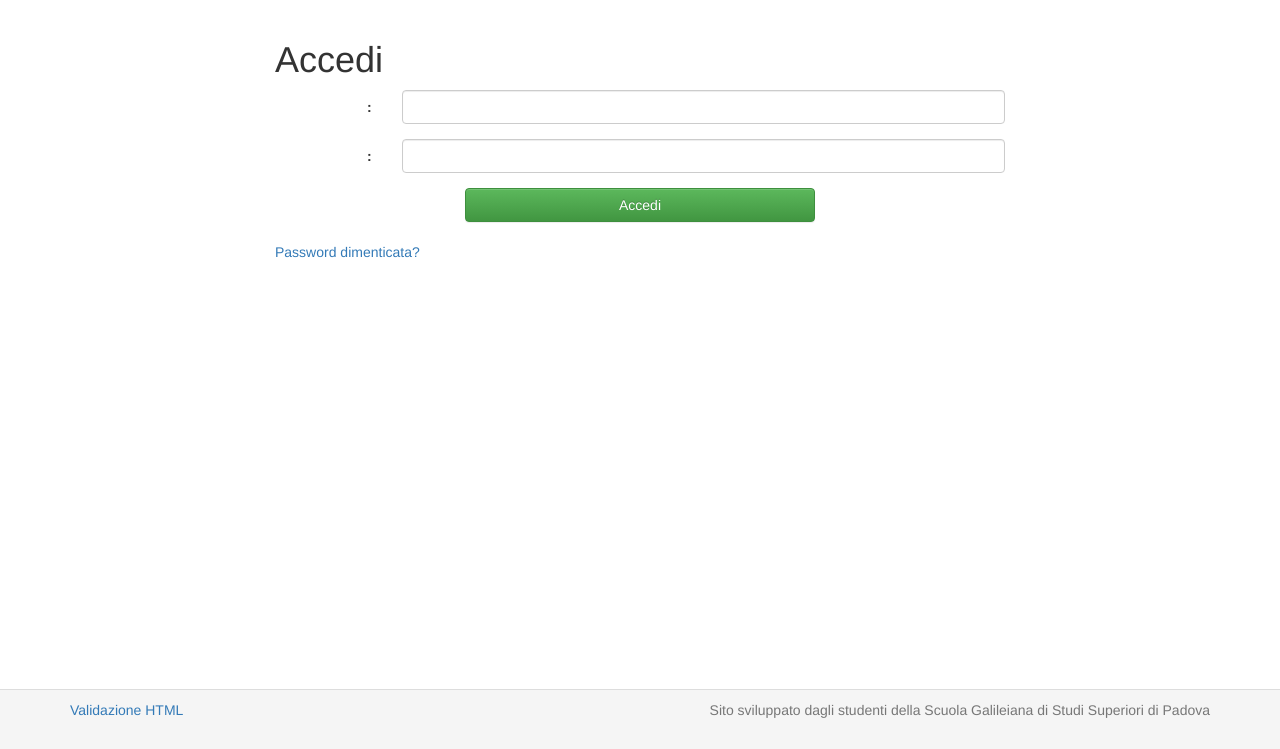
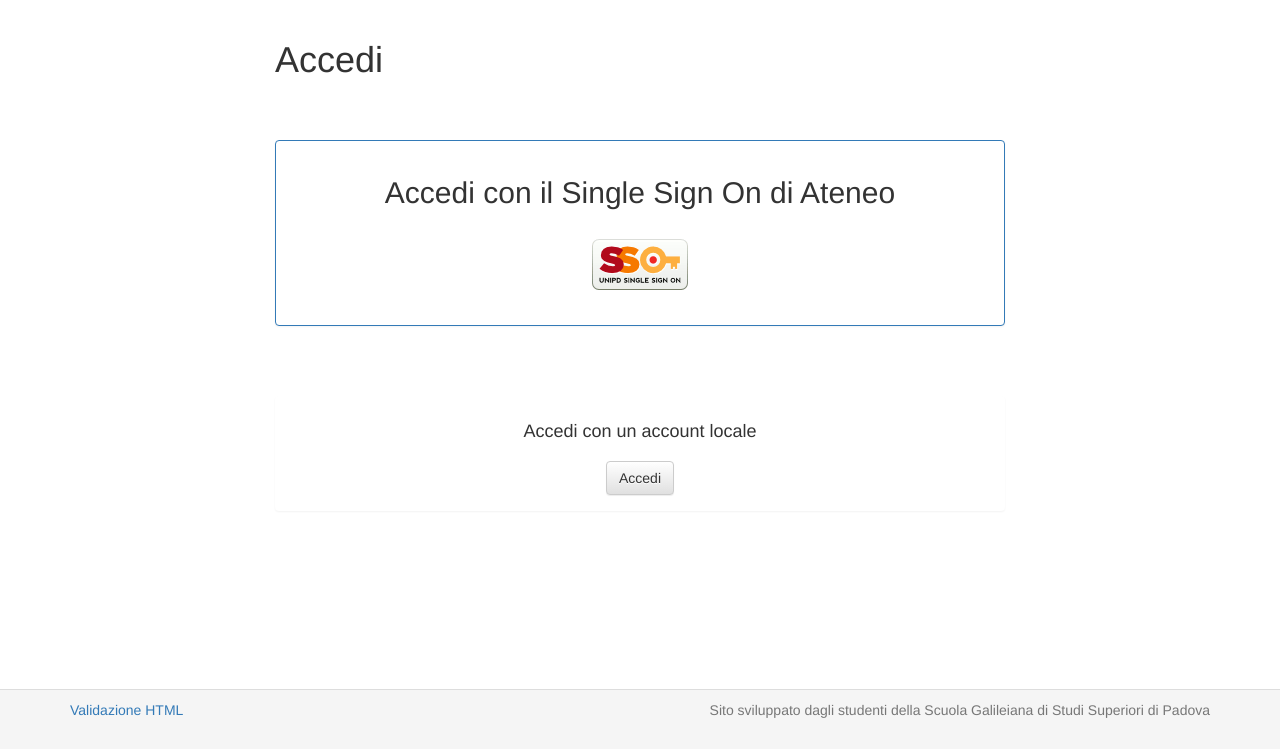
Before and after one commit to studentisgss/booking, a Django app: template authentication/templates/registration/login.html in a window 1280 px wide. Shown: the part 51-800 px from the top of the page. Run offline with Django 3.2, Linux system fonts and the light colour scheme; the template is opened without the code that fills it, so the values that code supplies are empty; some libraries are stand-ins or nearby versions.

Commit message:
Add page for login with shibboleth

```diff
--- /dev/null
+++ b/authentication/static/authentication/css/selector.css
@@ -0,0 +1,7 @@
+img {
+    padding: 20px;
+}
+
+a.btn {
+    margin-top: 10px;
+}
--- a/authentication/templates/registration/login.html
+++ b/authentication/templates/registration/login.html
@@ -1,57 +1,33 @@
 {% extends "base/layout.html" %}
 
+{% load staticfiles %}
+
 {% block head-extra %}
+
+<link href="{% static 'authentication/css/selector.css' %}" rel="stylesheet" />
+
 {% endblock head-extra %}
 
 {% block main %}
 <div class="col-md-10 col-md-offset-1 col-lg-8 col-lg-offset-2">
-
     <h1>Accedi</h1>
-
-    {% if form.errors %}
-    <div class="alert alert-danger">
-        <p>Nome utente o password non corretti.</p>
-    </div>
-    {% endif %}
-
-    {% if next %}
-        {% if user.is_authenticated %}
-        <div class="alert alert-danger">
-            <p>Non disponi dei permessi per accedere a questa pagina. <br>
-            Accedi con un account con permessi sufficenti oppure <a href="{% url 'events:calendar' %}">torna alla pagina principale</a>.</p>
-        </div>
-        {% else %}
-        <div class="alert alert-warning">
-            <p>Accedi per continuare.</p>
-        </div>
-        {% endif %}
-    {% endif %}
-
-    <form method="post" action="{% url 'authentication:login' %}" class="form-horizontal">
-    {% csrf_token %}
-    <div class="form-group">
-        <label for="{{ form.username.id_for_label }}" class="control-label col-sm-2">{{ form.username.label }}:</label>
-        <div class="col-sm-10">
-            <input type="text" id="{{ form.username.id_for_label }}" name="{{ form.username.html_name }}" {% if form.username.value %}value="{{ form.username.value }}"{% endif %} maxlength="{{ form.username.field.max_length }}" class="form-control">
+    <p><br /><br /></p>
+    <div class="text-center panel panel-primary">
+        <div class="panel-body">
+            <h2>Accedi con il Single Sign On di Ateneo</h2>
+            <p></p>
+            <a href="{% url 'authentication:login-sso' %}{% if next %}?next={{ next }}{% endif %}">
+                <img src="{% static 'authentication/img/sso.gif' %}" alt="Single Sign On" />
+            </a>
         </div>
     </div>
-    <div class="form-group">
-        <label for="{{ form.password.id_for_label }}" class="control-label col-sm-2">{{ form.password.label }}:</label>
-        <div class="col-sm-10">
-            <input type="password" id="{{ form.password.id_for_label }}" name="{{ form.password.html_name }}" class="form-control">
+    <p></br /><br /></p>
+    <div class="text-center panel">
+        <div class="panel-body">
+            <h4>Accedi con un account locale</h4>
+            <p></p>
+            <a href="{% url 'authentication:login-local' %}{% if next %}?next={{ next }}{% endif %}" class="btn btn-default">Accedi</a>
         </div>
-    </div>
-
-    <div class="row">
-        <div class="col-sm-6 col-sm-offset-3">
-            <input type="submit" value="Accedi" class="btn btn-success form-control" />
-        </div>
-    </div>
-    <input type="hidden" name="next" value="{{ next }}" />
-    </form>
-
-    <div>
-        <p><br><a href="{% url 'authentication:password_reset' %}">Password dimenticata?</a></p>
     </div>
 </div>
 {% endblock main %}
--- a/authentication/urls.py
+++ b/authentication/urls.py
@@ -16,11 +16,15 @@ Including another URLconf
 from django.conf.urls import url
 from django.contrib.auth import views
 from django.core.urlresolvers import reverse_lazy
+from authentication.views import *
 
 app_name = "authentication"
 
 urlpatterns = [
-    url(r'^login/$', views.LoginView.as_view(), name='login'),
+    url(r'^login/$', LoginSelector.as_view(), name='login'),
+    url(r'^login/loc/$', views.LoginView.as_view(template_name="registration/loginloc.html"),
+        name='login-local'),
+    url(r'^login/sso/$', LoginSSO.as_view(), name='login-sso'),
     url(r'^logout/$', views.LogoutView.as_view(), name='logout'),
     url(r'^password_change/$', views.PasswordChangeView.as_view(
         success_url=reverse_lazy("authentication:password_change_done")),
```
Also changed, not shown: authentication/templates/registration/loginloc.html (added, +57 -0 lines), authentication/templates/registration/shiberror.html (added, +22 -0 lines), authentication/views.py (+24 -1 lines), authentication/static/authentication/img/sso.gif (added).
